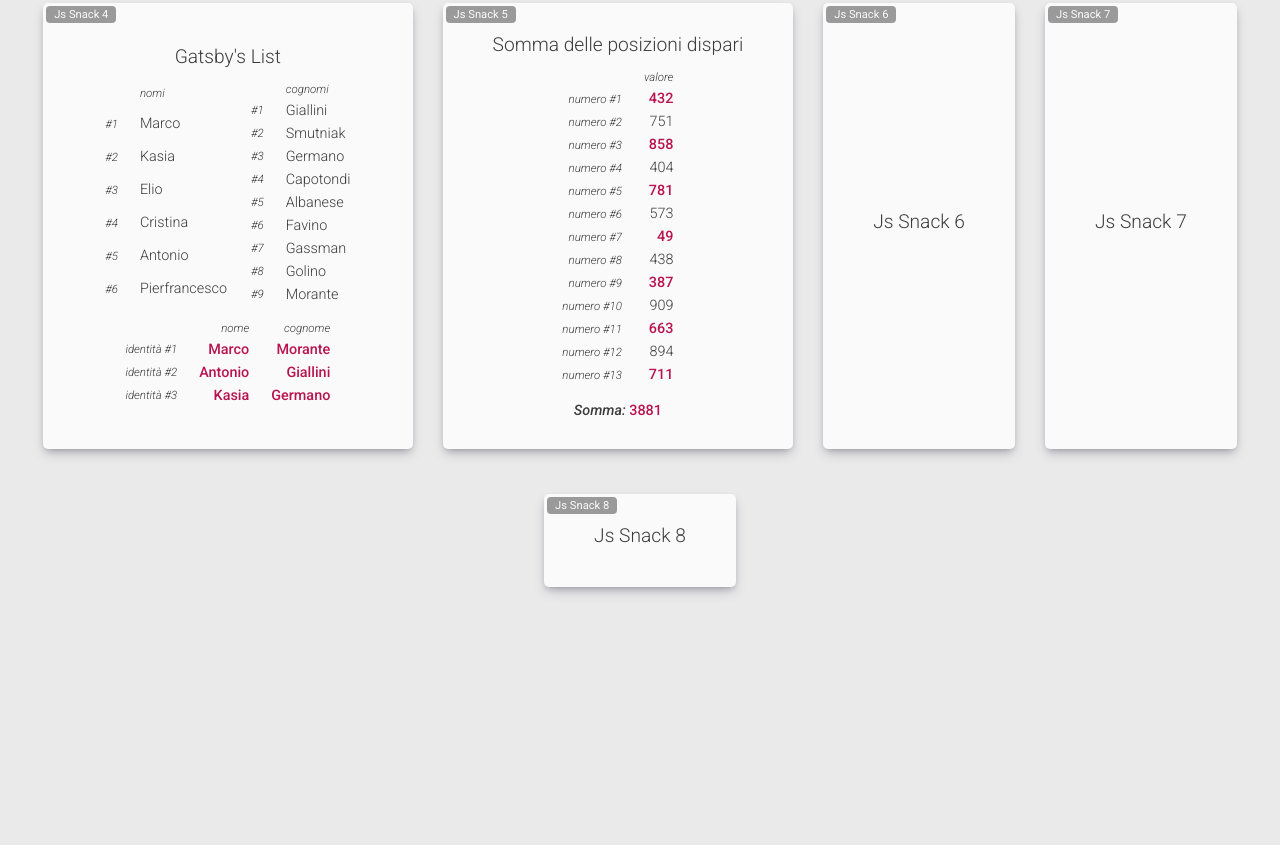
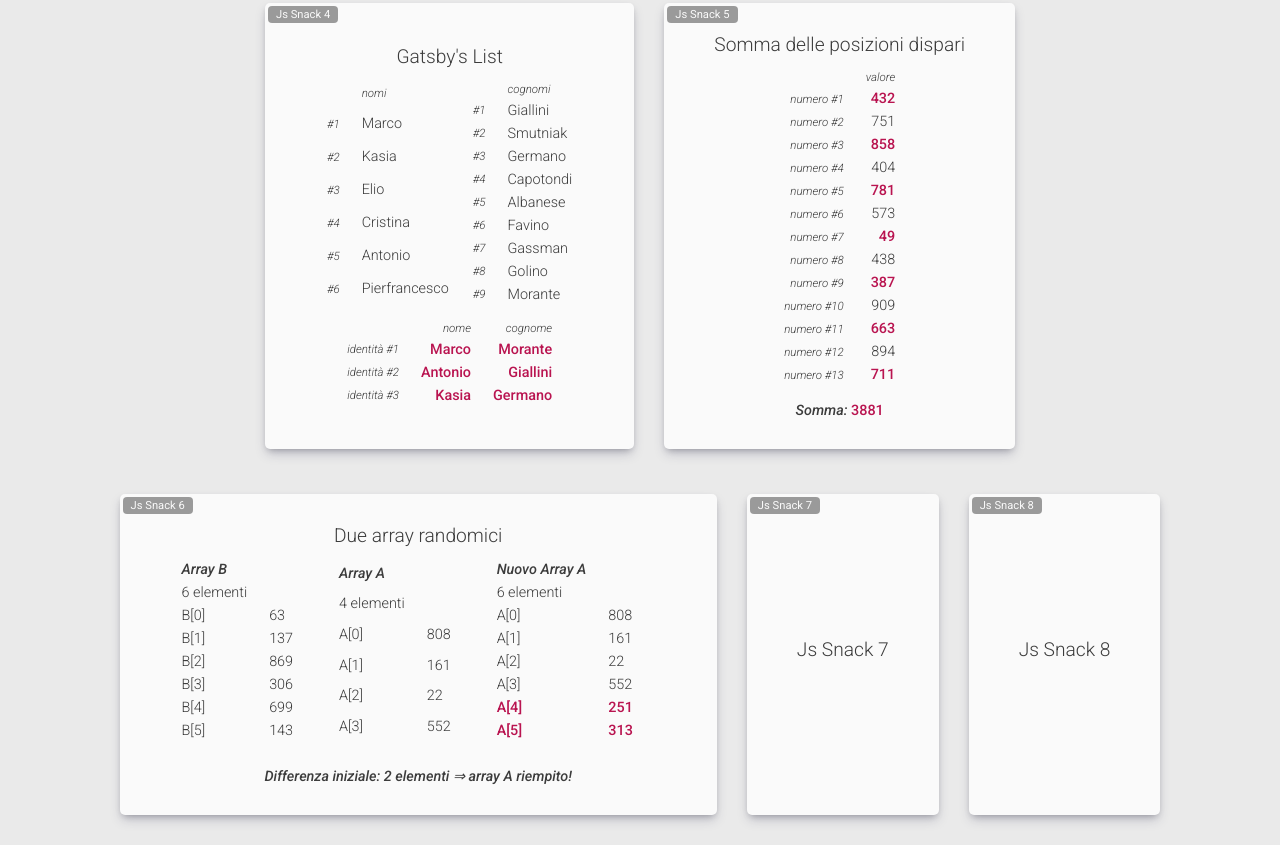
Before and after one commit to path72/js-jsnacks-blocco-1, a plain HTML site: page index.html in a window 1280 px wide. Shown: the part 474-1319 px from the top of the page. Before the commit the page ends 1091 px from the top, so only its background shows below. Drawn offline with nearby package versions, Linux system fonts and the light colour scheme.

Commit message:
#6 due array randomici

```diff
--- a/css/master.css
+++ b/css/master.css
@@ -51,13 +51,15 @@ a:hover {
 	box-shadow: rgba(50, 50, 93, 0.25) 0px 6px 12px -2px, rgba(0, 0, 0, 0.3) 0px 3px 7px -3px;
 	overflow: hidden;
 }
-.jss4_lists {
+.jss4_lists,
+.jss6_lists {
 	display: flex;
 	flex-wrap: nowrap;
 	margin-bottom: 10px;
 	/* border: 1px solid red; */
 }
-.jss4_lists table tr td {
+.jss4_lists table tr td,
+.jss6_lists table tr td {
 	text-align: left;
 }
 
--- a/index.html
+++ b/index.html
@@ -72,7 +72,13 @@
 
 			<!-- * JS SNACK 6 * -->
 			<div class="card">
-				<div class="txt1">Js Snack 6</div>
+				<div class="txt1">Due array randomici</div>
+				<div class="jss6_lists">
+					<table class="table6a txt2"></table>
+					<table class="table6b txt2"></table>
+					<table class="table6c txt2"></table>
+				</div>
+				<div class="end_table6 txt2"></div>
 			</div>
 
 			<!-- * JS SNACK 7 * -->
--- a/js/main.js
+++ b/js/main.js
@@ -215,10 +215,55 @@ $('.end_table5').html('<span class="hl3">Somma:</span> <span class="hl2">'+oddSu
 
 
 // * ---------- * JS SNACK 6 * ---------- *
-// 3)
 // Crea due array che hanno un numero di elementi diversi.
 // Aggiungi elementi casuali all’array che ha meno elementi,
 // fino a quando ne avrà tanti quanti l’altro.
+
+// empty couple of arrays
+var arrayList = {
+	'A': [],
+	'B': []
+}
+
+// filling arrays (1-10 random numbers in range 1-1000)
+const elementsNumber = 10,
+	  elementRange   = 1000;
+for (key in arrayList) {
+	for (var i=0; i<getRandomInt(1,elementsNumber); i++) {
+		arrayList[key].push(getRandomInt(1,elementRange));
+	}
+}
+
+// shorter array
+var shorterArrKey = findShorterArrayInAListObj(arrayList,true); // array of key of shorter arrays
+// longer array
+var longerArrKey = findShorterArrayInAListObj(arrayList,false); // array of key of longer arrays
+
+// show arrays
+if (longerArrKey[0] != shorterArrKey[0]) {
+	showArray(longerArrKey[0],arrayList[longerArrKey[0]],'table6a',undefined);
+	showArray(shorterArrKey[0],arrayList[shorterArrKey[0]],'table6b',undefined);
+} else {
+	showArray('A',arrayList.A,'table6a',undefined);
+	showArray('B',arrayList.B,'table6b',undefined);
+}
+
+// length difference
+var deltaLenght = arrayList[longerArrKey[0]].length - arrayList[shorterArrKey[0]].length;
+
+// results
+if (deltaLenght > 0) {
+	$('.end_table6').html('<span class="hl3">Differenza iniziale: '+deltaLenght+' element'+((deltaLenght==1)?'o':'i')+' &rArr; array '+shorterArrKey[0]+' riempito!</span>');
+	for (var i=0; i<deltaLenght; i++) {
+		// filling shorter array
+		arrayList[shorterArrKey[0]].push(getRandomInt(1,1000));
+	}
+	// showing filled array
+	showArray(shorterArrKey[0],arrayList[shorterArrKey[0]],'table6c',deltaLenght);
+} else {
+	// no contest
+	$('.end_table6').html('<span class="hl3">Array di lunghezza uguale! (Ricarica la pagina)</span>');
+}
 
 
 
@@ -307,23 +352,53 @@ function showList(_id,_list,_domHook) {
 }
 
 
+
 // * ---------- * JS SNACK 5 * ---------- *
-// no functions
+// function getRandomInt(_a, _b) {... }
 
 
 
 // * ---------- * JS SNACK 6 * ---------- *
-// no functions
+function findShorterArrayInAListObj(_arrayListObj,_shorter) {
+	/**
+	 * returns array of shorter/logner arrays (if more than one) in a list-object of arrays
+	 * _shorter:true  => shorter arrays
+	 * _shorter:false => longer arrays
+	 */
+	var keyListOK = []; // list of shorter/longer arrays
+	for (key in _arrayListObj) { // consideirng key...
+		var keyOK = true; // key is the shorter/longer (optimistic start!)
+		for (key2 in _arrayListObj) { // finding a key2 shorter/longer than key
+			if (key2 != key) {
+				var len  = _arrayListObj[key].length,
+					len2 = _arrayListObj[key2].length,
+					cond = (_shorter) ? (len2 < len) : (len2 > len);
+				if (cond) keyOK = false; // at least one key2 is shorter/longer than key
+			}
+		}
+		if (keyOK) keyListOK.push(key);
+	}
+	return keyListOK;
+}
+function showArray(_arrName,_arr,_htmlHook,_delta) {
+	var newArr = (_delta != undefined) ? 'Nuovo ' : '';
+	$('.'+_htmlHook).html('<tr><td class="hl3">'+newArr+'Array '+_arrName+'</td><td></td></tr>');
+	$('.'+_htmlHook).append('<tr><td>'+_arr.length+' element'+((_arr.length==1)?'o':'i')+'</td><td></td></tr>');
+	for (var i=0; i<_arr.length; i++){
+		if (_delta != undefined) var tr_class = ((i+1)>(_arr.length - _delta)) ? ' class="hl2"': '';
+		$('.'+_htmlHook).append('<tr '+tr_class+'><td>'+_arrName+'['+i+']</td><td>'+_arr[i]+'<td></tr>');
+	}
+}
 
 
 
 // * ---------- * JS SNACK 7 * ---------- *
-// no functions
+// no functions yet
 
 
 
 // * ---------- * JS SNACK 8 * ---------- *
-// no functions
+// no functions yet
 
 
 
```
